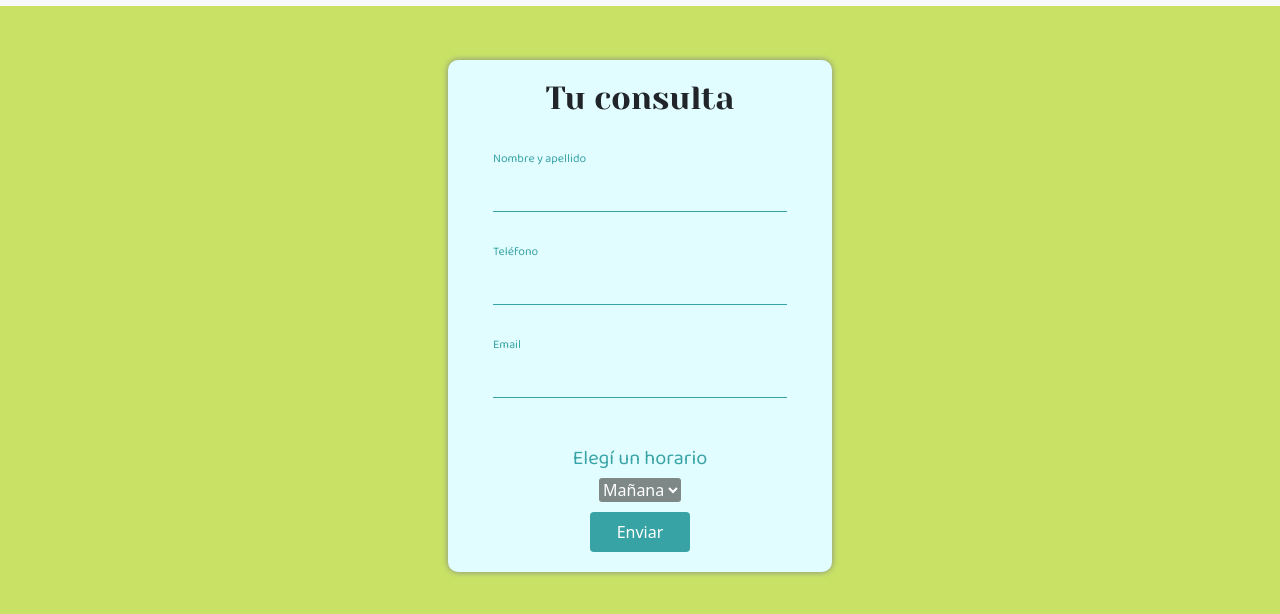
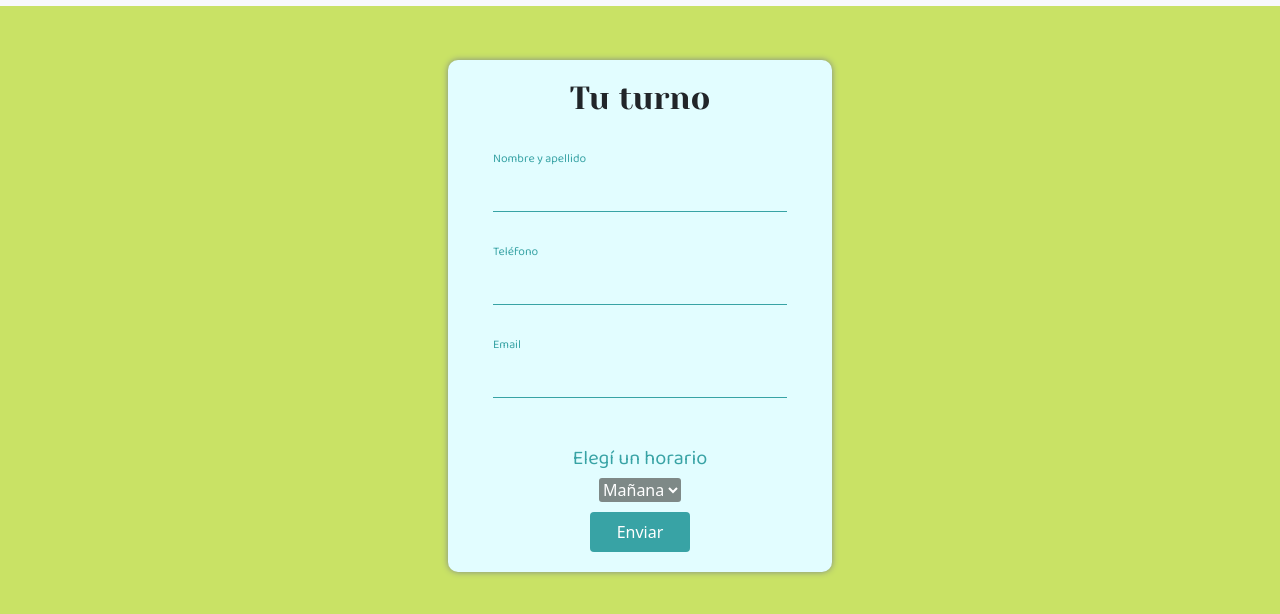
Before and after one commit to virginaleguizamon/repositorio_proyecto, a website: page pages/contacto.html in a window 1280 px wide. Shown: the part 80-694 px from the top of the page. Drawn offline with nearby package versions, Linux system fonts and the light colour scheme.

Commit message:
formulario contacto-titulo

```diff
--- a/pages/contacto.html
+++ b/pages/contacto.html
@@ -53,7 +53,7 @@
 
       <form action="" class="formulario1">
         <div class="formContacto">
-            <h2 class="tituloForm">Tu consulta</h2>
+            <h2 class="tituloForm">Tu turno</h2>
             <div class="grupo">
                  <input type='text'name='id' id="">
                  <label>Nombre y apellido</label>
```
